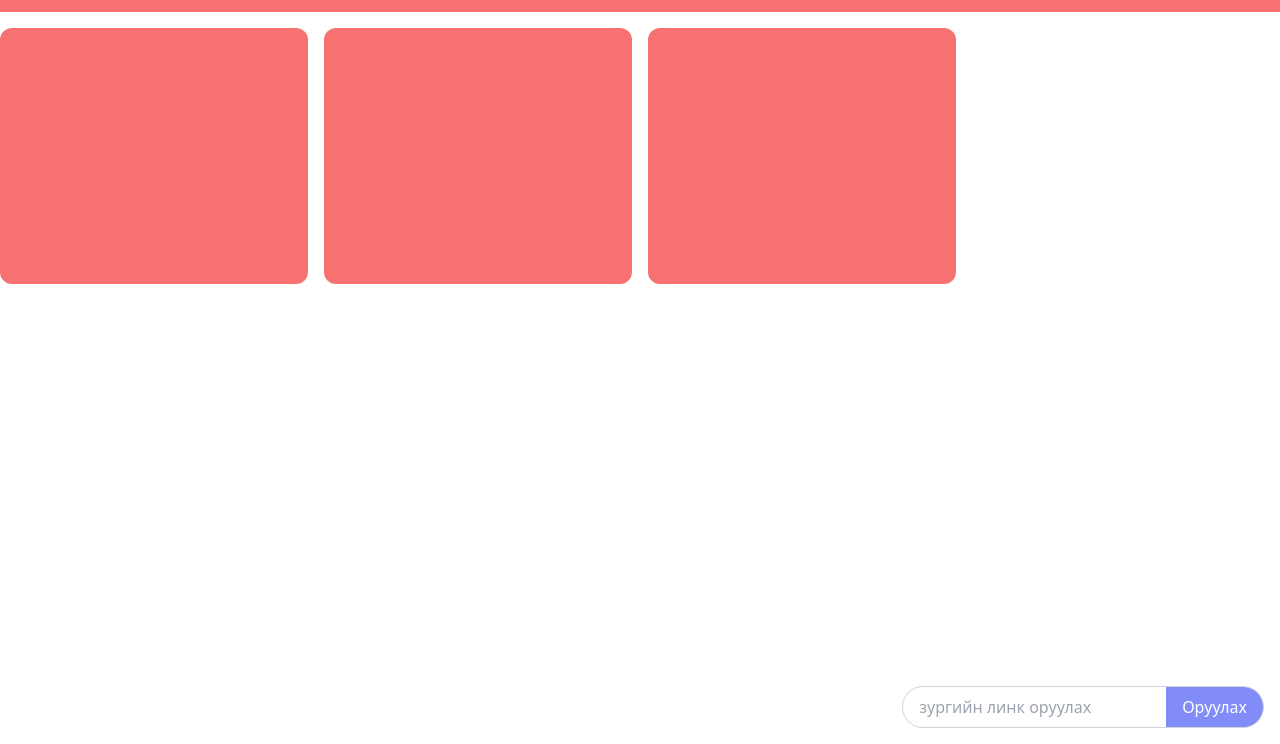
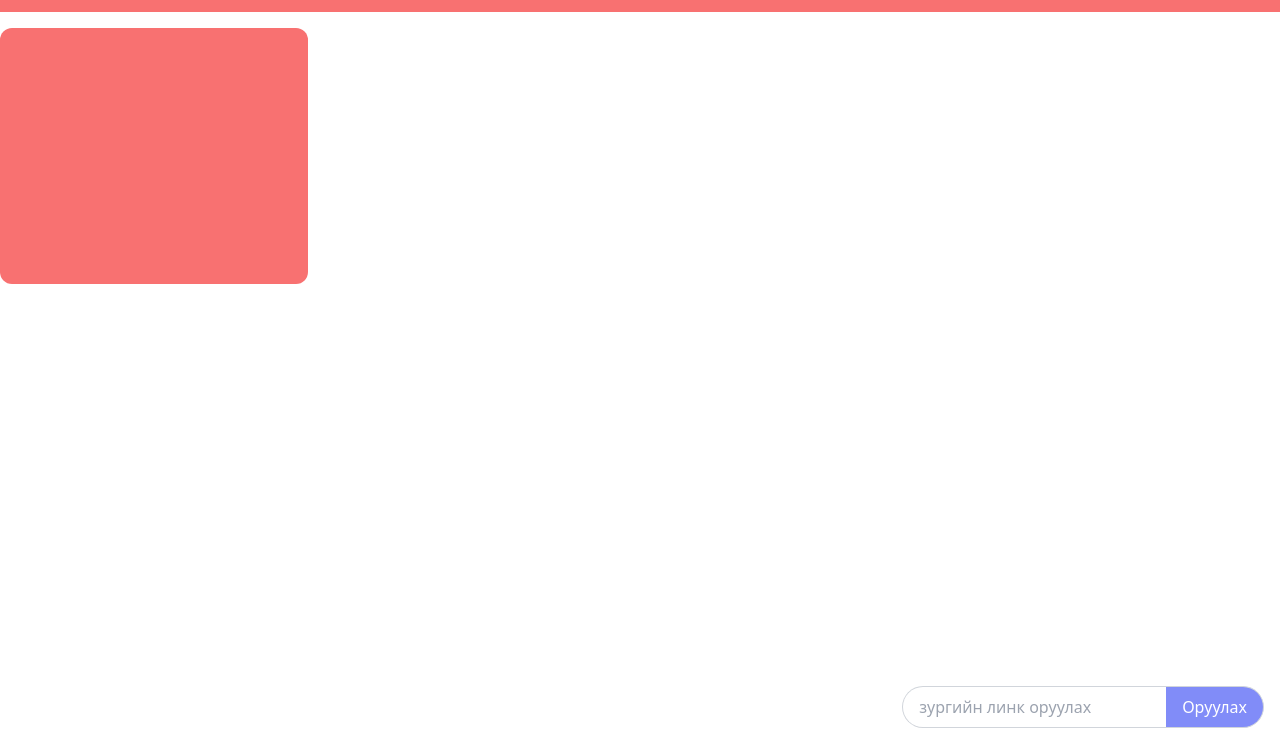
Before and after one commit to Taichir0923/kps101-102, a plain HTML site: page exercise/index.html in a window 1280 px wide. Shown: the part 56-800 px from the top of the page. Drawn offline with nearby package versions, Linux system fonts and the light colour scheme.

Commit message:
Update index.html

```diff
--- a/exercise/index.html
+++ b/exercise/index.html
@@ -58,12 +58,6 @@
         <a href="#modal">
             <div class="box h-64 rounded-xl bg-red-400"></div>
         </a>
-        <a href="#modal">
-            <div class="box h-64 rounded-xl bg-red-400"></div>
-        </a>
-        <a href="#modal">
-            <div class="box h-64 rounded-xl bg-red-400"></div>
-        </a>
     </main>
 </body>
 
```
